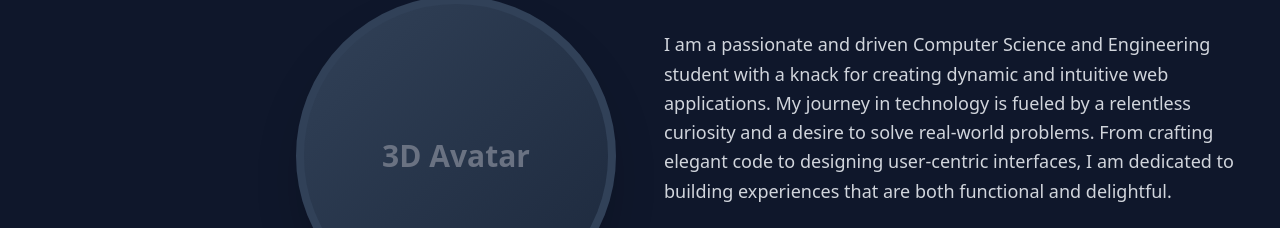
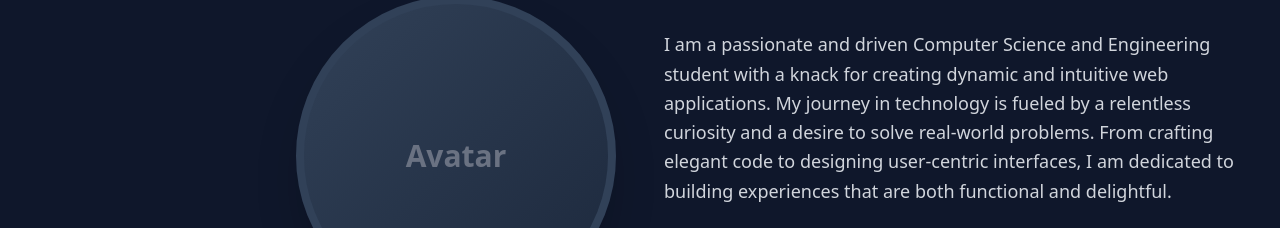
Before and after one commit to Mayaz120102/protflio, a React (Vite) app in the folder protfolio/: page / in a window 1280 px wide. Shown: the part 1008-1236 px from the top of the page. Built offline with nearby package versions, Linux system fonts and the light colour scheme.

Commit message:
aboutjsx edited

```diff
--- a/protfolio/src/components/About.jsx
+++ b/protfolio/src/components/About.jsx
@@ -43,7 +43,7 @@ const About = ({ scrollToSection }) => {
                 {/* To add your image, replace the span with: */}
                 {/* <img src="/avatar.jpg" alt="Profile" className="w-full h-full object-cover" /> */}
                 <span className="text-3xl text-gray-500 font-semibold">
-                  3D Avatar
+                  Avatar
                 </span>
               </div>
               <div className="absolute inset-0 rounded-full bg-cyan-400/20 blur-2xl -z-10 group-hover:bg-cyan-400/30 transition-all"></div>
```
